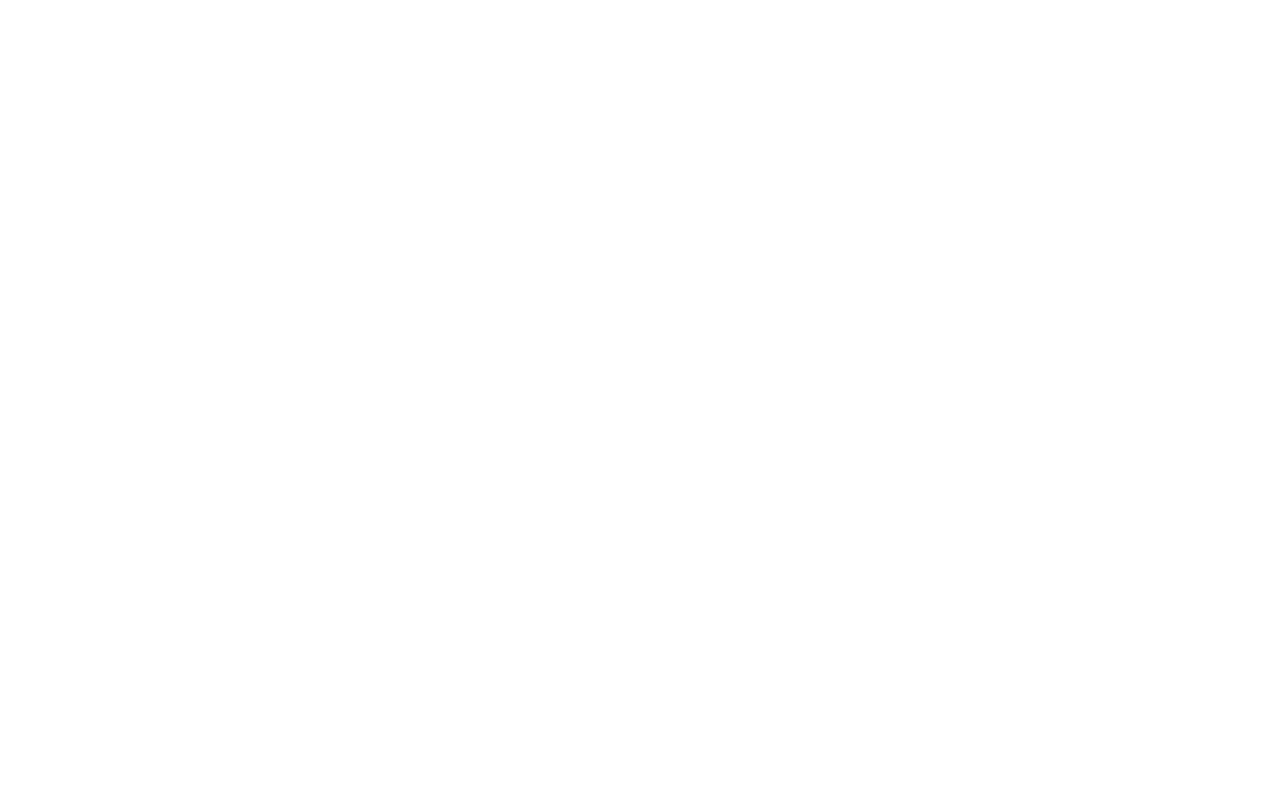
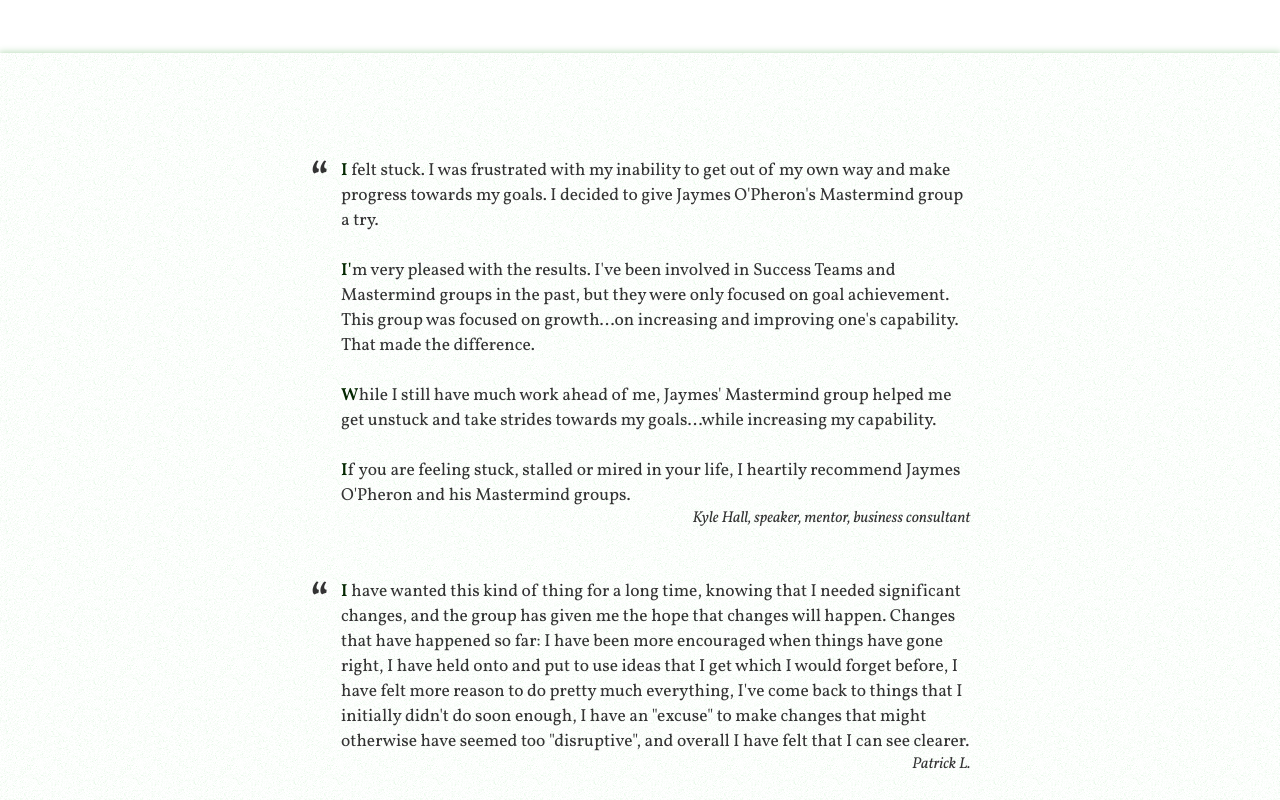
Before and after one commit to MonkeyDZeke/opheron, a Next.js app: page /testimonials in a window 1280 px wide. Before the commit this address had no page. Shown: the part 500-1300 px from the top of the page. Before the commit the page ends 800 px from the top, so only its background shows below. Built offline with nearby package versions, Linux system fonts and the light colour scheme.

Commit message:
adding testimonials

```diff
--- a/components/footer.tsx
+++ b/components/footer.tsx
@@ -1,6 +1,6 @@
 import styles from '../styles/footer.module.scss'
 
-export type IPage = 'home' | 'faq' | 'upcoming' | 'contribute'
+export type IPage = 'home' | 'faq' | 'upcoming' | 'contribute' | 'testimonials'
 
 interface IProps {
   page: IPage
@@ -14,6 +14,7 @@
       <nav>
         <a href="/" className={getClassName('home')}>HOME</a>
         <a href="/upcoming" className={getClassName('upcoming')}>UPCOMING WEBINARS &amp; MASTERMINDS</a>
+        <a href="/testimonials" className={getClassName('testimonials')}>TESTIMONIALS</a>
         <a href="/faq" className={getClassName('faq')}>FAQ</a>
       </nav>
       <div className={styles.socialCard}>
--- /dev/null
+++ b/pages/testimonials.tsx
@@ -0,0 +1,100 @@
+import Head from 'next/head'
+import Layout from '../components/layout'
+import styles from '../styles/testimonials.module.scss'
+
+export default function Testimonials() {
+  return (
+    <div className="container">
+      <Head>
+        <title>Testimonials - Catalytic Conversations</title>
+      </Head>
+
+      <Layout page="testimonials">
+        <article className={styles.testimonials}>
+          <blockquote>
+            <p>I felt stuck.  I was frustrated with my inability to get out of my own way and
+              make progress towards my goals.  I decided to give Jaymes O'Pheron's Mastermind
+              group a try.</p>
+            <p>I'm very pleased with the results.  I've been involved in Success Teams and
+              Mastermind groups in the past, but they were only focused on goal achievement.
+              This group was focused on growth...on increasing and improving one's capability.
+              That made the difference.</p>
+            <p>While I still have much work ahead of me, Jaymes' Mastermind group helped me get
+              unstuck and take strides towards my goals...while increasing my capability.</p>
+            <p>If you are feeling stuck, stalled or mired in your life, I heartily recommend
+              Jaymes O'Pheron and his Mastermind groups.</p>
+            <cite>Kyle Hall, speaker, mentor, business consultant</cite>
+          </blockquote>
+          <blockquote>
+            <p>I have wanted this kind of thing for a long time, knowing that I needed significant
+              changes, and the group has given me the hope that changes will happen. Changes that
+              have happened so far: I have been more encouraged when things have gone right, I have
+              held onto and put to use ideas that I get which I would forget before, I have felt more
+              reason to do pretty much everything, I've come back to things that I initially didn't
+              do soon enough, I have an "excuse" to make changes that might otherwise have seemed too
+              "disruptive", and overall I have felt that I can see clearer.</p>
+            <cite>Patrick L.</cite>
+          </blockquote>
+          <blockquote>
+            <p>This mastermind was a great place to reflect on and refine my ideas and direction
+              for personal and professional growth. It was fun to engage the topics with a variety
+              of people. Wherever each of us started with respect to our personal growth journey,
+              we all participated, got insights and grew. I would recommend Jaymes's masterminds
+              because he provides a fun environment to stretch yourself.</p>
+          </blockquote>
+          <blockquote>
+            <p>I began the mastermind group by saying I don't know what I don't know, and
+            that I was excited by what could emerge over the weeks. I found that applying a more
+            structured approach, which the mastermind sessions provided, gave me great insights
+            into practical steps I could take to grow strategically! Jaymes was an incredible
+            facilitator, and did a remarkable job of integrating our very diverse insights into
+            our discussions.</p>
+            <cite>Mary Morrison, Past International Director, Toastmasters International</cite>
+          </blockquote>
+          <blockquote>
+            <p>Mastermind is a time of pushing my own development by facing my fears, growing
+              with them, and turning them into victories, great and small.  The sharing of
+              perspectives and experiences brings together an attractive event of leadership.
+              Each member has the chance and ability to open up about fears to life lessons, or
+              simply encourage one another.  All are great moments of giving our own experiences
+              in a thoughtful practical hour.</p>
+              <cite>R. Zemek</cite>
+          </blockquote>
+          <blockquote>
+            <p>This group was ably led and facilitated a depth of sharing that gave meaning to
+              the book discussed: My fellow group members all had deeply personal and interesting
+              perspectives and shared them generously.</p>
+          </blockquote>
+          <blockquote>
+            <p>Jaymes has tremendous facilitation skills, extending encouragement, relatability
+              and asks questions that dig a bit deeper. His passion for the materials discussed
+              provides contagious enthusiasm to the participants. If you are ready to stretch in
+              a supportive environment, then this masterclass is perfect.</p>
+          </blockquote>
+          <blockquote>
+            <p>When I started these eight weeks I thought that I was doing it to help a friend,
+              by the second week I knew I was doing something positive for my own life and
+              development. Jaymes' ability to compassionately and wisely direct a group of
+              people, who all had different things we were trying to overcome and improve in
+              ourselves, was incredibly genuine and fostered a very safe environment to be
+              vulnerable in. The material and readings were also valuable, but if it wasn't for
+              the group of people that I met and connected with while delving into the laws I
+              wouldn't have learned half as much about myself or what I need to do to grow and
+              move forward. If someone had told me eight weeks ago that I would be feeling half
+              as confident and ready to face life's challenges and continue to grow as I do now
+              I wouldn't have believed them. I am so glad I decided to sign up for this Mastermind
+              with Jaymes; it has changed my life and I think it could change yours too. </p>
+              <cite>Sarah M.</cite>
+          </blockquote>
+          <blockquote>
+            <p>I have always felt motivated to learn and grow, but it was the feeling of
+              community and the fact of accountability that kept me motivated to keep growing.
+              Being a part of a like-minded group of people is so powerful and changes your
+              everyday mindset.</p>
+          </blockquote>
+          <p>Do you want to join in this experience? <a href="/upcoming#mmgs">Sign up for a Mastermind here!</a></p>
+        </article>
+      </Layout>
+    </div>
+  )
+}
--- /dev/null
+++ b/styles/testimonials.module.scss
@@ -0,0 +1,29 @@
+article.testimonials {
+
+  blockquote {
+    display: flex;
+    flex-direction: column;
+    justify-content: right;
+    position: relative;
+    padding-left: 3ch;
+    margin-bottom: 25px;
+    color: #333;
+
+    p {
+      margin-bottom: 0;
+    }
+
+    cite {
+      text-align: right;
+      font-size: 90%;
+    }
+
+    &::before {
+      position: absolute;
+      content: '\201C';
+      top: 0.5ch;
+      left: 0;
+      font-size: 300%;
+    }
+  }
+}
```
